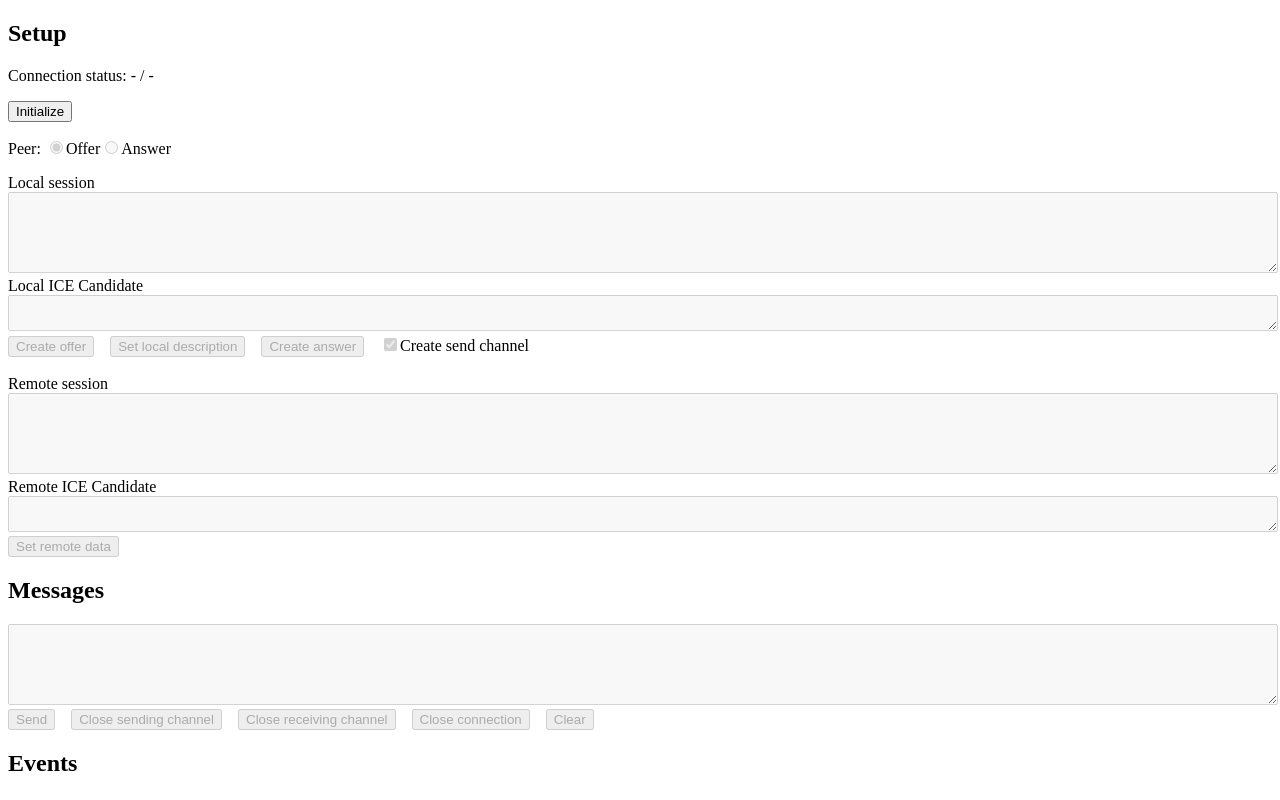
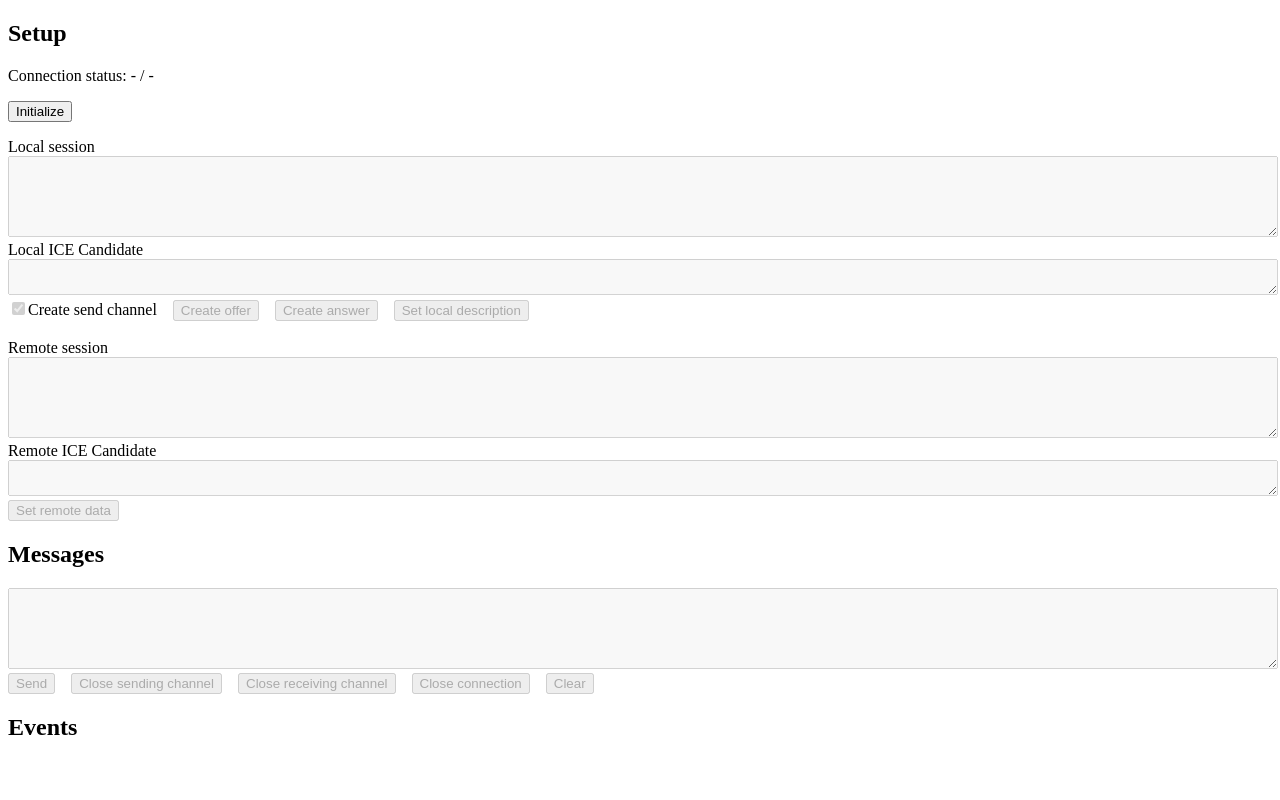
Before and after one commit to capelski/webrtc-example, a React app: page / in a window 1280 px wide. Built offline with nearby package versions, Linux system fonts and the light colour scheme.

Commit message:
Remove arbitrary connection mode

```diff
--- a/src/index.tsx
+++ b/src/index.tsx
@@ -3,7 +3,9 @@ import * as ReactDOMClient from 'react-dom/client';
 import { RTCWrapper, RTCWrapperHandlers } from './rtc-wrapper';
 
 // TODO Option to remove logic checks
-// TODO Remove Offer/Answer radio buttons
+// TODO Split Set remote data
+// TODO Display a message to explain what to do with local offer/ICE candidates
+// TODO Message stating that no channel on creation will result in errors
 
 type RTCEvent = {
     content: string;
@@ -11,20 +13,13 @@ type RTCEvent = {
     timestamp: Date;
 };
 
-enum ConnectionMode {
-    offer = 'offer',
-    answer = 'answer',
-}
-
 function App() {
-    const [connectionMode, setConnectionMode] = useState<ConnectionMode>(ConnectionMode.offer);
-    const [rtcWrapper, setRtcWrapper] = useState<{ ref: RTCWrapper }>({ ref: new RTCWrapper() });
+    const [connectionEvents, setConnectionEvents] = useState<RTCEvent[]>([]);
     const [createSendChannel, setCreateSendChannel] = useState(true);
-    const [connectionEvents, setConnectionEvents] = useState<RTCEvent[]>([]);
-
+    const [message, setMessage] = useState('');
     const [remoteSessionInit, setRemoteSessionInit] = useState('');
     const [remoteIceCandidates, setRemoteIceCandidates] = useState('');
-    const [message, setMessage] = useState('');
+    const [rtcWrapper, setRtcWrapper] = useState<{ ref: RTCWrapper }>({ ref: new RTCWrapper() });
 
     function updateEventsAndRTCHandlers(
         currentConnectionEvents: RTCEvent[],
@@ -121,16 +116,10 @@ function App() {
         setRtcWrapper({ ref: rtcWrapper.ref });
     }
 
-    function connectionModeChange(event: React.ChangeEvent<HTMLInputElement>) {
-        const nextConnectionMode = event.target.value as ConnectionMode;
-        setConnectionMode(nextConnectionMode);
-        if (nextConnectionMode === ConnectionMode.offer) {
-            setCreateSendChannel(true);
+    async function createOffer() {
+        if (createSendChannel) {
+            rtcWrapper.ref.createSendChannel('offerToAnswer');
         }
-    }
-
-    async function createOffer() {
-        rtcWrapper.ref.createSendChannel('offerToAnswer');
         await rtcWrapper.ref.createOffer();
     }
 
@@ -167,30 +156,17 @@ function App() {
     }, [rtcWrapper]);
 
     const disableInitialize = !!rtcWrapper.ref.connection;
-    const disableConnectionMode = !rtcWrapper.ref.isNewStatus;
-    const disableGenerateOffer =
-        connectionMode !== ConnectionMode.offer ||
-        !rtcWrapper.ref.isNewStatus ||
-        !!rtcWrapper.ref.sessionInit;
-    const disableSetLocalDescription = !(
-        (connectionMode === ConnectionMode.offer &&
-            rtcWrapper.ref.isNewStatus &&
-            !!rtcWrapper.ref.sessionInit) ||
-        (connectionMode === ConnectionMode.answer &&
-            rtcWrapper.ref.hasRemoteOffer &&
-            !!rtcWrapper.ref.sessionInit)
-    );
-    const disableGenerateAnswer =
-        connectionMode !== ConnectionMode.answer ||
-        !rtcWrapper.ref.hasRemoteOffer ||
-        !!rtcWrapper.ref.sessionInit;
     const disableCreateSendChannel =
-        connectionMode === ConnectionMode.offer ||
-        !rtcWrapper.ref.hasRemoteOffer ||
-        !!rtcWrapper.ref.sessionInit;
+        !!rtcWrapper.ref.sessionInit ||
+        (!rtcWrapper.ref.isNewStatus && !rtcWrapper.ref.hasRemoteOffer);
+    const disableGenerateOffer = !!rtcWrapper.ref.sessionInit || !rtcWrapper.ref.isNewStatus;
+    const disableGenerateAnswer = !!rtcWrapper.ref.sessionInit || !rtcWrapper.ref.hasRemoteOffer;
+    const disableSetLocalDescription =
+        !rtcWrapper.ref.sessionInit ||
+        (!rtcWrapper.ref.isNewStatus && !rtcWrapper.ref.hasRemoteOffer);
     const disableSetRemoteData = !(
-        (connectionMode === ConnectionMode.offer && rtcWrapper.ref.awaitingRemoteAnswer) ||
-        (connectionMode === ConnectionMode.answer && rtcWrapper.ref.isNewStatus)
+        (!rtcWrapper.ref.sessionInit && rtcWrapper.ref.isNewStatus) ||
+        (!!rtcWrapper.ref.sessionInit && rtcWrapper.ref.awaitingRemoteAnswer)
     );
     const disableCloseConnection = !rtcWrapper.ref.isConnectedStatus;
     const disableSend = !rtcWrapper.ref.isConnectedStatus || !rtcWrapper.ref.sendChannel;
@@ -210,28 +186,6 @@ function App() {
                     <button onClick={initialize} disabled={disableInitialize}>
                         Initialize
                     </button>
-                </p>
-
-                <p>
-                    Peer:{' '}
-                    <input
-                        type="radio"
-                        name="connection-mode"
-                        value={ConnectionMode.offer}
-                        checked={connectionMode === ConnectionMode.offer}
-                        onChange={connectionModeChange}
-                        disabled={disableConnectionMode}
-                    />
-                    Offer
-                    <input
-                        type="radio"
-                        name="connection-mode"
-                        value={ConnectionMode.answer}
-                        checked={connectionMode === ConnectionMode.answer}
-                        onChange={connectionModeChange}
-                        disabled={disableConnectionMode}
-                    />
-                    Answer
                 </p>
 
                 <div>
@@ -260,18 +214,6 @@ function App() {
                         }
                     ></textarea>
                     <br />
-                    <button onClick={createOffer} disabled={disableGenerateOffer}>
-                        Create offer
-                    </button>
-                    &emsp;
-                    <button onClick={setLocalDescription} disabled={disableSetLocalDescription}>
-                        Set local description
-                    </button>
-                    &emsp;
-                    <button onClick={createAnswer} disabled={disableGenerateAnswer}>
-                        Create answer
-                    </button>
-                    &emsp;
                     <input
                         type="checkbox"
                         checked={createSendChannel}
@@ -280,7 +222,18 @@ function App() {
                         }}
                         disabled={disableCreateSendChannel}
                     />
-                    Create send channel
+                    Create send channel&emsp;
+                    <button onClick={createOffer} disabled={disableGenerateOffer}>
+                        Create offer
+                    </button>
+                    &emsp;
+                    <button onClick={createAnswer} disabled={disableGenerateAnswer}>
+                        Create answer
+                    </button>
+                    &emsp;
+                    <button onClick={setLocalDescription} disabled={disableSetLocalDescription}>
+                        Set local description
+                    </button>
                     <br />
                     <br />
                     <span>Remote session</span>
```
